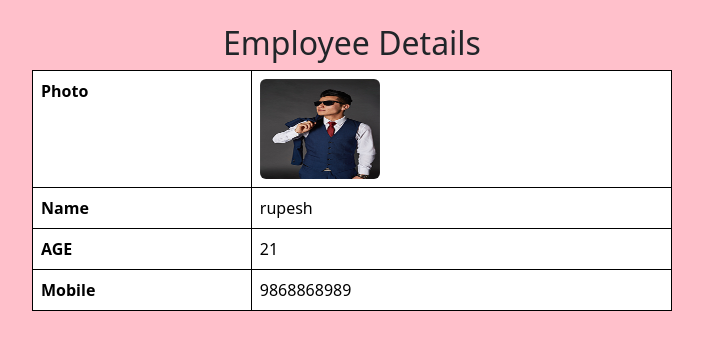
After one commit to sintu-rana/crud, a Django app: page /app/view/1 in a window 1280 px wide. The commit adds this page. Shown: the top 350 px of the page, without its empty margins (288-991 px from the left). Run offline with Django 4.2, Linux system fonts and the light colour scheme; data comes from the database, SQL or seed files in the repository; both versions use the stored data as it was after the commit.

Commit message:
view added

```diff
--- a/app/templates/app/table.html
+++ b/app/templates/app/table.html
@@ -41,6 +41,8 @@
                 <td><img src="/media/{{emp.pic}}" alt="smile" width="80" height="80" class="round-circle"></td>
                 <td><a href="/app/delete/{{emp.id}}/" class="btn btn-danger" type="button">Delete</a>//
                     <a href="/app/update/{{emp.id}}/" class="btn btn-success" type="button">Update</a>//
+                    <a href="/app/view/{{emp.id}}" class="btn btn-primary" type="button">View</a>
+
                 </td>
             </tr>
             {% endfor %}
--- /dev/null
+++ b/app/templates/app/view.html
@@ -0,0 +1,41 @@
+<!DOCTYPE html>
+<html lang="en">
+<head>
+    <link href="https://cdn.jsdelivr.net/npm/bootstrap@5.3.2/dist/css/bootstrap.min.css" rel="stylesheet" integrity="sha384-T3c6CoIi6uLrA9TneNEoa7RxnatzjcDSCmG1MXxSR1GAsXEV/Dwwykc2MPK8M2HN" crossorigin="anonymous">
+    <style>
+        table,tr,td{
+            border: 1px solid black;
+            border-collapse:collapse;
+
+            }
+
+    </style>
+    <meta charset="UTF-8">
+    <title>view</title>
+</head>
+<body style="background-color:pink;">
+    <div class="w-50 m-auto">
+        <h2 class="text-center mt-4"> Employee Details</h2>
+        <table class="table">
+            <tr>
+                <th>Photo</th>
+                <td><img src="/media/{{emp.pic}} " class="rounded  d-block" height="100px" width="120px"></td>
+            </tr>
+            <tr>
+                <th>Name</th>
+                <td>{{emp.name}}</td>
+            </tr>
+
+            <tr>
+                <th>AGE </th>
+                <td>{{emp.age}}</td>
+            </tr>
+            <tr>
+                <th> Mobile</th>
+                <td>{{emp.mobile}}</td>
+            </tr>
+
+        </table>
+</div>
+</body>
+</html>
--- a/app/urls.py
+++ b/app/urls.py
@@ -7,6 +7,7 @@ urlpatterns = [
     path('create/', view_create, name='create'),
     path('delete/<id>/', view_delete, name="delete"),
     path('update/<id>/', view_update, name='update'),
+    path('view/<eid>', view_view, name='view'),
 
 
 
--- a/app/views.py
+++ b/app/views.py
@@ -71,3 +71,10 @@ def view_delete(request, id):
     queryset=Employee.objects.get(id = id)
     queryset.delete()
     return redirect('/app/table/')
+
+
+def view_view(request,eid=None):
+    mydict={}
+    one_rec = Employee.objects.get(pk=eid)
+    mydict['emp']=one_rec
+    return render(request,'''app/view.html''',mydict)
```
Also changed, not shown: db.sqlite3, media/media/gym8pic.png (added).
